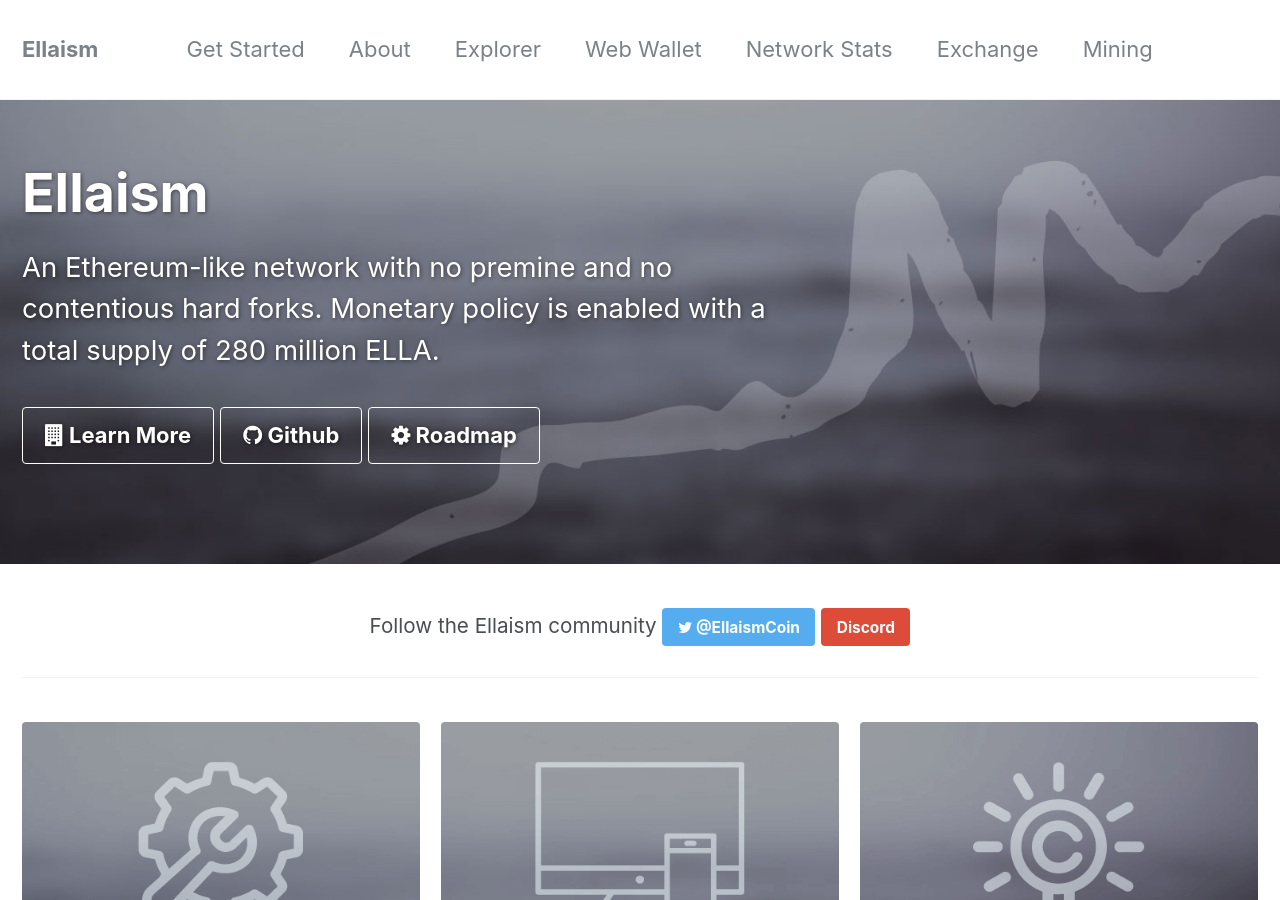
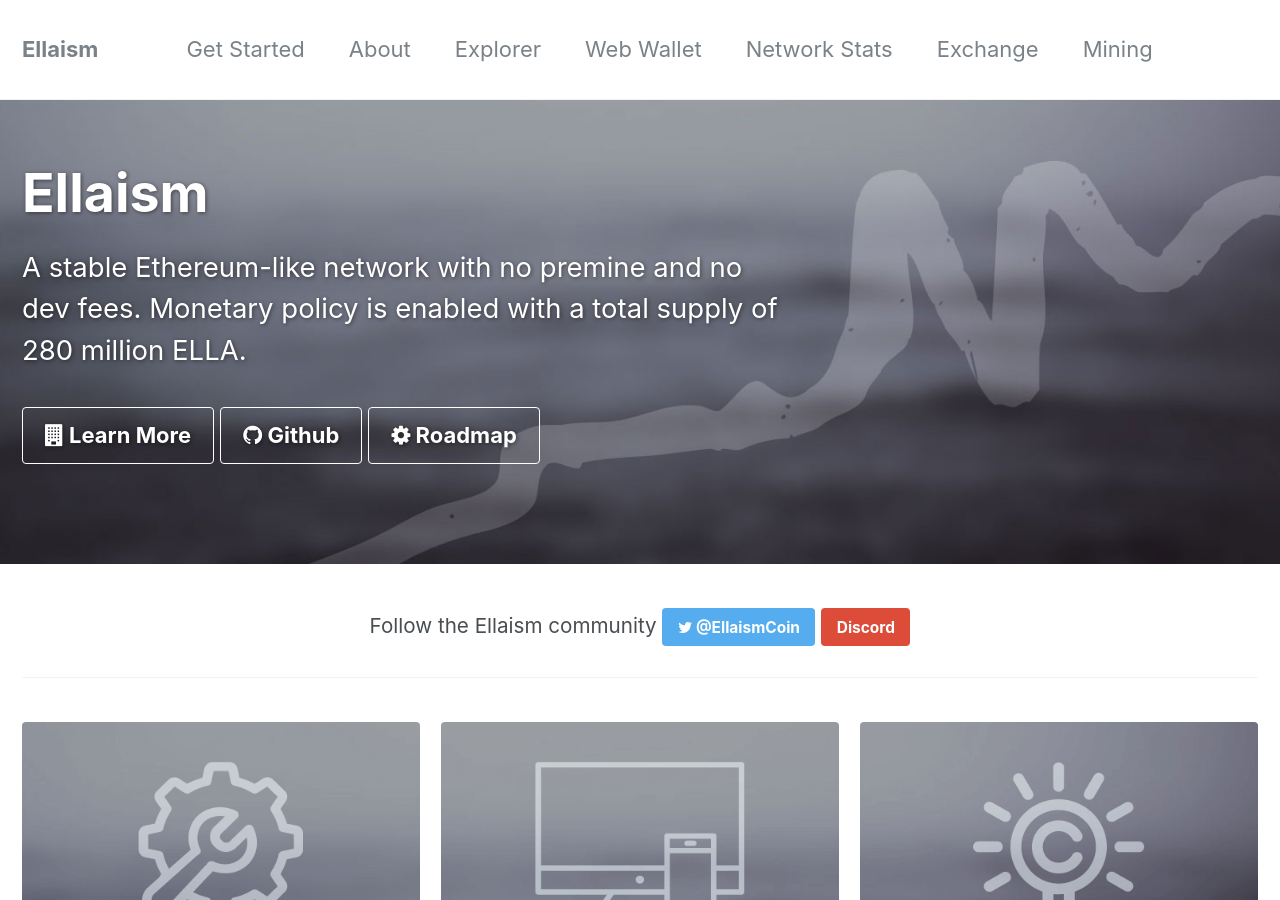
Before and after one commit to ellaism/ellaism.org, a Jekyll site: the page built from _pages/home.md, in a window 1280 px wide and 900 px high. Built offline with Jekyll 4.4.1, drawn with Linux system fonts in a browser that asks for light colours.

Commit message:
Homepage excerpt polishing

```diff
--- a/_pages/home.md
+++ b/_pages/home.md
@@ -12,7 +12,7 @@
     - cta_label: "<i class='fa fa-gear'></i> Roadmap"
       cta_url: "/roadmap/"
   caption:
-excerpt: 'An Ethereum-like network with no premine and no contentious hard forks. Monetary policy is enabled with a total supply of 280 million ELLA.<br />'
+excerpt: 'A stable Ethereum-like network with no premine and no dev fees. Monetary policy is enabled with a total supply of 280 million ELLA.<br />'
 feature_row:
   - image_path: mm-customizable-feature.png
     alt: "Pure Smart Contract Platform"
```
